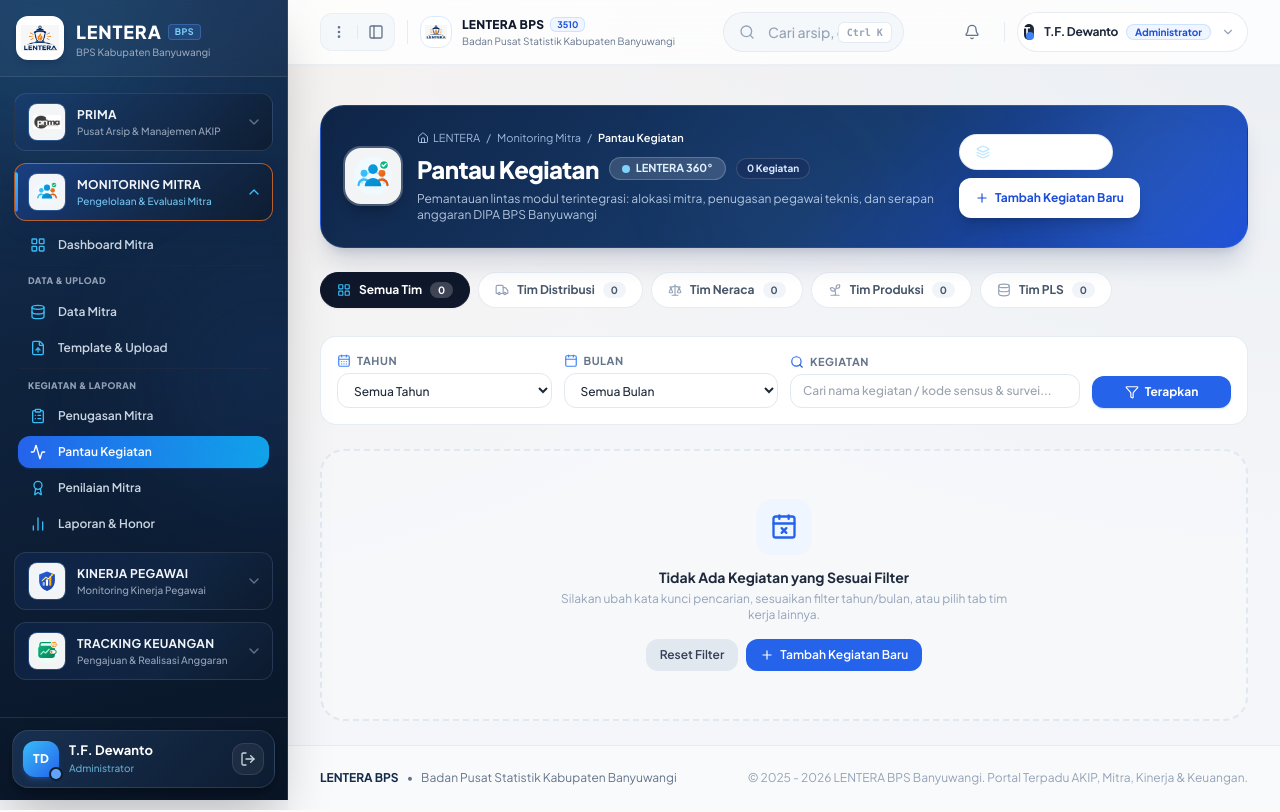
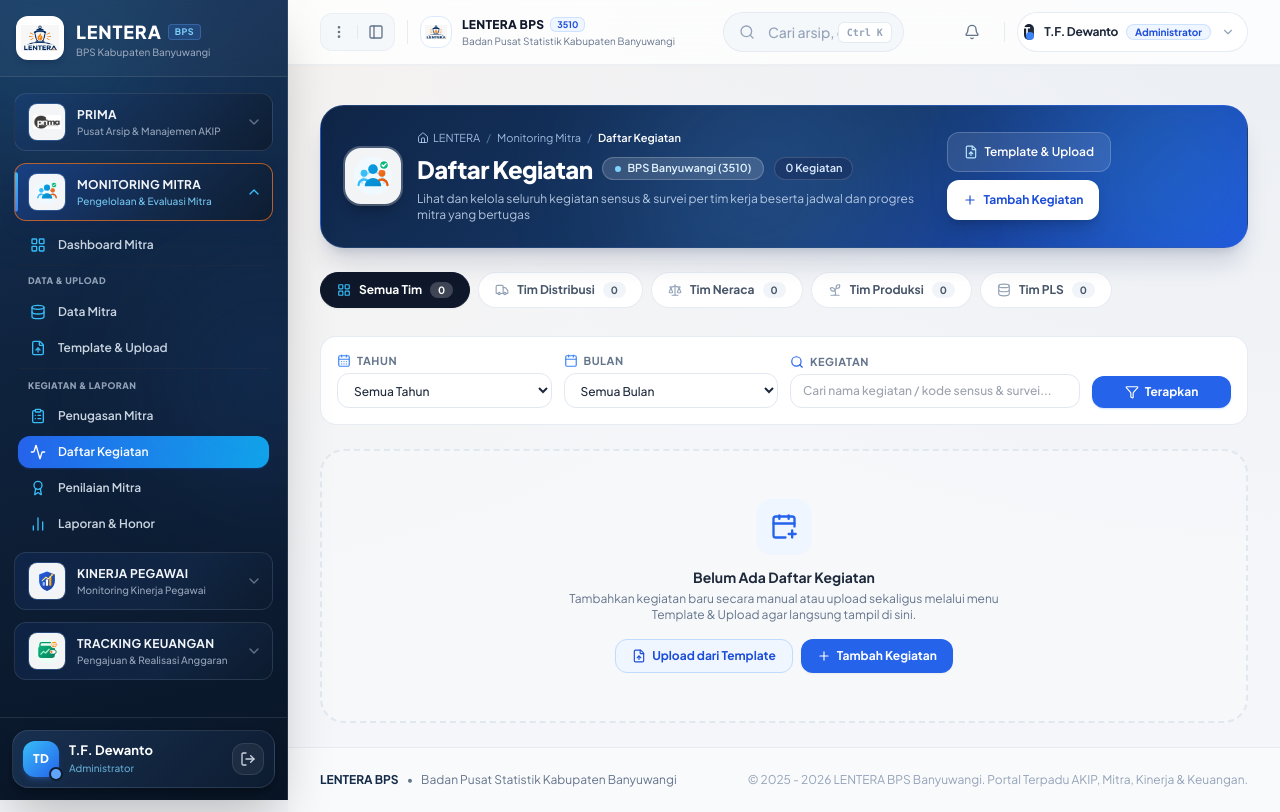
Before and after one commit to syafiq789/prima-bps-banyuwangi, a Flask app: page /mitra/monitoring in a window 1280 px wide. Run offline with Flask 3, Linux system fonts and the light colour scheme; a user stored in the database is signed in; data comes from the database, SQL or seed files in the repository; data that the repository does not hold is empty; some libraries are stand-ins or nearby versions.

Commit message:
refactor: ubah Pantau Kegiatan menjadi Daftar Kegiatan, hapus seluruh tulisan 360 derajat, dan perbaiki tombol header

```diff
--- a/app/templates/components/sidebar.html
+++ b/app/templates/components/sidebar.html
@@ -445,11 +445,11 @@
                     <span class="truncate">Penugasan Mitra</span>
                 </a>
 
-                <!-- Pantau Kegiatan -->
+                <!-- Daftar Kegiatan -->
                 <a href="{{ url_for('mitra.monitoring') }}"
                    class="nav-subitem flex items-center gap-3 px-3 py-2 rounded-xl text-xs font-semibold transition-all duration-200 group/sub {% if request.path.startswith('/mitra/monitoring') %} bg-gradient-to-r from-blue-600 to-sky-500 text-white font-bold shadow-md shadow-blue-600/25 {% else %} text-slate-300 hover:text-white hover:bg-slate-800/70 hover:translate-x-1 {% endif %}">
                     <i data-lucide="activity" class="w-4 h-4 {% if request.path.startswith('/mitra/monitoring') %} text-white {% else %} text-sky-400 group-hover/sub:scale-110 {% endif %} flex-shrink-0 transition-transform"></i>
-                    <span class="truncate">Pantau Kegiatan</span>
+                    <span class="truncate">Daftar Kegiatan</span>
                 </a>
 
                 <!-- Penilaian Mitra -->
--- a/app/templates/hub/index.html
+++ b/app/templates/hub/index.html
@@ -254,7 +254,7 @@
                         <th class="pb-3.5">1. Dimensi Mitra</th>
                         <th class="pb-3.5">2. Dimensi Pegawai</th>
                         <th class="pb-3.5">3. Dimensi Keuangan (DIPA)</th>
-                        <th class="pb-3.5 text-right">Aksi 360°</th>
+                        <th class="pb-3.5 text-right">Detail</th>
                     </tr>
                 </thead>
                 <tbody class="divide-y divide-slate-100">
@@ -323,10 +323,10 @@
                             </div>
                         </td>
 
-                        <!-- Aksi Detail 360 -->
+                        <!-- Aksi Detail -->
                         <td class="py-4 text-right align-middle">
                             <a href="{{ url_for('mitra.monitoring_detail', kegiatan_id=m.kegiatan.id) }}" class="px-3 py-1.5 rounded-xl bg-blue-50 hover:bg-blue-100 text-blue-600 font-bold text-xs border border-blue-200 inline-flex items-center gap-1.5 transition shadow-xs">
-                                <span>Detail 360°</span>
+                                <span>Lihat Detail</span>
                                 <i data-lucide="external-link" class="w-3.5 h-3.5"></i>
                             </a>
                         </td>
--- a/app/templates/mitra/monitoring.html
+++ b/app/templates/mitra/monitoring.html
@@ -1,18 +1,18 @@
 {% extends 'base.html' %}
 
-{% block title %}Monitoring Kegiatan Terpadu - LENTERA BPS Banyuwangi{% endblock %}
+{% block title %}Daftar Kegiatan - LENTERA BPS Banyuwangi{% endblock %}
 
 {% block content %}
 <div class="space-y-6">
 
-    <!-- 1. Header Halaman Modern & Berkelas (Harmonized Executive Card) -->
+    <!-- 1. Header Halaman Modern Executive Blue -->
     <div style="background: linear-gradient(135deg, #0F2547 0%, #173B6D 55%, #1D4ED8 100%);"
          class="rounded-3xl p-5 sm:p-6 text-white shadow-xl shadow-blue-950/15 border border-blue-400/20 relative overflow-hidden">
-        <div class="absolute -right-10 -top-10 w-56 h-56 bg-gradient-to-br from-blue-400/10 via-sky-300/10 to-transparent rounded-full blur-2xl pointer-events-none"></div>
-        <div class="absolute right-1/3 -bottom-12 w-64 h-64 bg-gradient-to-tr from-blue-400/5 to-transparent rounded-full blur-2xl pointer-events-none"></div>
+        <div class="absolute -right-12 -top-12 w-60 h-60 bg-sky-400/20 rounded-full blur-3xl pointer-events-none"></div>
+        <div class="absolute left-1/3 -bottom-16 w-64 h-64 bg-blue-400/15 rounded-full blur-3xl pointer-events-none"></div>
 
         <div class="relative z-10 flex flex-col lg:flex-row lg:items-center justify-between gap-5">
-            <!-- Left: Breadcrumb, Icon, Title & Badges -->
+            <!-- Left: Breadcrumb, Logo, Title & Badges -->
             <div class="flex items-start sm:items-center gap-4">
                 <div class="w-14 h-14 rounded-2xl bg-white/95 p-1.5 shadow-lg shadow-black/20 ring-2 ring-white/25 flex items-center justify-center flex-shrink-0">
                     <img src="{{ url_for('static', filename='images/logo_mitra.svg') }}" alt="Logo Monitoring Mitra" class="w-full h-full object-contain">
@@ -22,37 +22,38 @@
                         <a href="{{ url_for('dashboard.index') }}" class="hover:text-white transition flex items-center gap-1">
                             <i data-lucide="home" class="w-3 h-3"></i> LENTERA
                         </a>
-                        <span>/</span>
+                        <span class="text-blue-300/50">/</span>
                         <a href="{{ url_for('mitra.dashboard') }}" class="hover:text-white transition">Monitoring Mitra</a>
-                        <span>/</span>
-                        <span class="text-white font-semibold">Pantau Kegiatan</span>
+                        <span class="text-blue-300/50">/</span>
+                        <span class="text-white font-semibold">Daftar Kegiatan</span>
                     </div>
 
                     <div class="flex flex-wrap items-center gap-2.5">
-                        <h1 class="text-xl sm:text-2xl font-extrabold tracking-tight text-white">Pantau Kegiatan</h1>
-                        <span class="inline-flex items-center gap-1.5 px-3 py-0.5 rounded-full text-[11px] font-bold bg-white/15 text-sky-100 border border-white/20 backdrop-blur-sm">
-                            <span class="w-2 h-2 rounded-full bg-sky-300"></span>
-                            LENTERA 360°
+                        <h1 class="text-xl sm:text-2xl font-extrabold tracking-tight text-white">Daftar Kegiatan</h1>
+                        <span class="inline-flex items-center gap-1.5 px-3 py-0.5 rounded-full text-[11px] font-semibold bg-white/15 text-sky-100 border border-white/20 backdrop-blur-sm">
+                            <span class="w-1.5 h-1.5 rounded-full bg-sky-300"></span>
+                            BPS Banyuwangi (3510)
                         </span>
-                        <span class="px-2.5 py-0.5 rounded-full text-[10px] font-bold bg-blue-950/40 text-blue-100 border border-white/15">
+                        <span class="px-2.5 py-0.5 rounded-full text-[11px] font-semibold bg-blue-950/40 text-blue-100 border border-white/15">
                             {{ count_all }} Kegiatan
                         </span>
                     </div>
-                    <p class="text-xs text-blue-100/80 mt-1.5">Pemantauan lintas modul terintegrasi: alokasi mitra, penugasan pegawai teknis, dan serapan anggaran DIPA BPS Banyuwangi</p>
+                    <p class="text-xs text-blue-100/80 mt-1.5">Lihat dan kelola seluruh kegiatan sensus &amp; survei per tim kerja beserta jadwal dan progres mitra yang bertugas</p>
                 </div>
             </div>
 
             <!-- Right: Action Buttons -->
             <div class="flex flex-wrap items-center gap-2 pt-1 lg:pt-0">
-                <a href="{{ url_for('hub.index') }}" class="h-9 px-4 rounded-full border border-slate-200/90 bg-white hover:bg-slate-50 text-white font-semibold text-xs shadow-2xs transition-all flex items-center gap-1.5 active:scale-95 hover:border-slate-300">
-                    <i data-lucide="layers" class="w-3.5 h-3.5 text-sky-200"></i>
-                    <span>Matriks Hub 360°</span>
+                <a href="{{ url_for('mitra.template', tab='kegiatan') }}"
+                   class="h-10 px-4 rounded-xl bg-white/10 hover:bg-white/20 text-white border border-white/20 font-semibold text-xs transition-all flex items-center gap-1.5 backdrop-blur-sm">
+                    <i data-lucide="file-up" class="w-3.5 h-3.5 text-sky-200"></i>
+                    <span>Template &amp; Upload</span>
                 </a>
                 <button type="button"
                         onclick="document.getElementById('modalTambahKegiatan').classList.remove('hidden')"
                         class="h-10 px-4 rounded-xl bg-white hover:bg-blue-50 text-blue-700 font-bold text-xs shadow-lg shadow-black/15 active:scale-95 transition-all flex items-center gap-1.5">
                     <i data-lucide="plus" class="w-3.5 h-3.5"></i>
-                    <span>Tambah Kegiatan Baru</span>
+                    <span>Tambah Kegiatan</span>
                 </button>
             </div>
         </div>
@@ -246,8 +247,8 @@
             </div>
 
             <div class="pt-4 mt-5 border-t border-slate-100">
-                <a href="{{ url_for('mitra.monitoring_detail', kegiatan_id=k.id) }}" class="w-full py-2.5 rounded-xl bg-blue-50 hover:bg-blue-500 text-blue-600 hover:text-white font-bold text-xs flex items-center justify-center gap-2 transition-all border border-blue-200/80 hover:border-blue-500 shadow-2xs">
-                    <span>Lihat Detail Terpadu 360°</span>
+                <a href="{{ url_for('mitra.monitoring_detail', kegiatan_id=k.id) }}" class="w-full py-2.5 rounded-xl bg-blue-50 hover:bg-blue-600 text-blue-700 hover:text-white font-bold text-xs flex items-center justify-center gap-2 transition-all border border-blue-200/80 hover:border-blue-600 shadow-2xs">
+                    <span>Lihat Detail Kegiatan</span>
                     <i data-lucide="arrow-right" class="w-3.5 h-3.5"></i>
                 </a>
             </div>
@@ -256,17 +257,18 @@
         <!-- Modern Empty State -->
         <div class="col-span-full py-12 px-6 text-center border-2 border-dashed border-slate-200 rounded-3xl bg-slate-50/50 flex flex-col items-center justify-center">
             <div class="w-14 h-14 rounded-2xl bg-blue-50 text-blue-600 flex items-center justify-center mb-3">
-                <i data-lucide="calendar-x" class="w-7 h-7"></i>
+                <i data-lucide="calendar-plus" class="w-7 h-7"></i>
             </div>
-            <h4 class="text-sm font-bold text-slate-800">Tidak Ada Kegiatan yang Sesuai Filter</h4>
-            <p class="text-xs text-slate-400 mt-1 max-w-md">Silakan ubah kata kunci pencarian, sesuaikan filter tahun/bulan, atau pilih tab tim kerja lainnya.</p>
-            <div class="mt-4 flex gap-2">
-                <a href="{{ url_for('mitra.monitoring') }}" class="px-3.5 py-2 rounded-xl bg-slate-200 hover:bg-slate-300 text-slate-700 text-xs font-semibold transition">
-                    Reset Filter
+            <h4 class="text-sm font-bold text-slate-800">Belum Ada Daftar Kegiatan</h4>
+            <p class="text-xs text-slate-500 mt-1 max-w-md">Tambahkan kegiatan baru secara manual atau upload sekaligus melalui menu Template &amp; Upload agar langsung tampil di sini.</p>
+            <div class="mt-4 flex flex-wrap justify-center gap-2">
+                <a href="{{ url_for('mitra.template', tab='kegiatan') }}" class="px-4 py-2 rounded-xl bg-blue-50 hover:bg-blue-100 text-blue-700 border border-blue-200 text-xs font-bold transition flex items-center gap-1.5">
+                    <i data-lucide="file-up" class="w-3.5 h-3.5"></i>
+                    <span>Upload dari Template</span>
                 </a>
-                <button type="button" onclick="document.getElementById('modalTambahKegiatan').classList.remove('hidden')" class="px-3.5 py-2 rounded-xl bg-blue-600 hover:bg-blue-700 text-white text-xs font-semibold transition flex items-center gap-1.5">
+                <button type="button" onclick="document.getElementById('modalTambahKegiatan').classList.remove('hidden')" class="px-4 py-2 rounded-xl bg-blue-600 hover:bg-blue-700 text-white text-xs font-bold transition flex items-center gap-1.5 shadow-sm">
                     <i data-lucide="plus" class="w-3.5 h-3.5"></i>
-                    <span>Tambah Kegiatan Baru</span>
+                    <span>Tambah Kegiatan</span>
                 </button>
             </div>
         </div>
--- a/app/templates/mitra/monitoring_detail.html
+++ b/app/templates/mitra/monitoring_detail.html
@@ -1,6 +1,6 @@
 {% extends 'base.html' %}
 
-{% block title %}Detail 360° {{ kegiatan.nama_kegiatan }} - LENTERA BPS Banyuwangi{% endblock %}
+{% block title %}Detail {{ kegiatan.nama_kegiatan }} - LENTERA BPS Banyuwangi{% endblock %}
 
 {% block content %}
 <div class="space-y-6">
@@ -14,9 +14,9 @@
                     <i data-lucide="layout-grid" class="w-3 h-3"></i> LENTERA Hub
                 </a>
                 <span>&bull;</span>
-                <a href="{{ url_for('mitra.monitoring') }}" class="hover:underline">Monitoring Kegiatan</a>
+                <a href="{{ url_for('mitra.monitoring') }}" class="hover:underline">Daftar Kegiatan</a>
                 <span>&bull;</span>
-                <span class="font-semibold text-white">Detail Terpadu 360°</span>
+                <span class="font-semibold text-white">Detail Kegiatan</span>
             </div>
 
             <div class="flex flex-col md:flex-row md:items-center justify-between gap-4">
```
